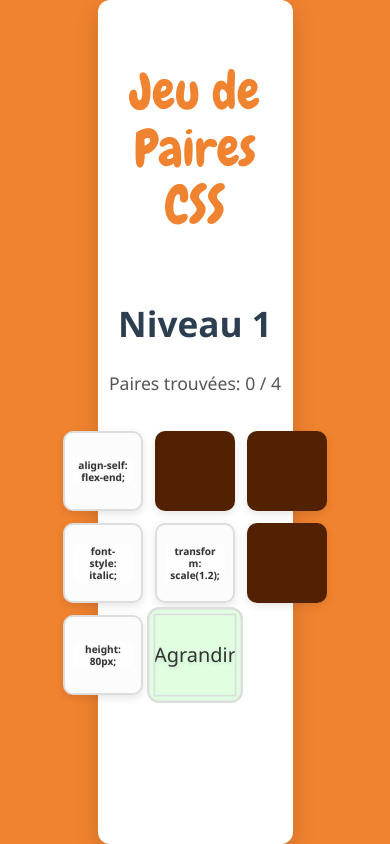
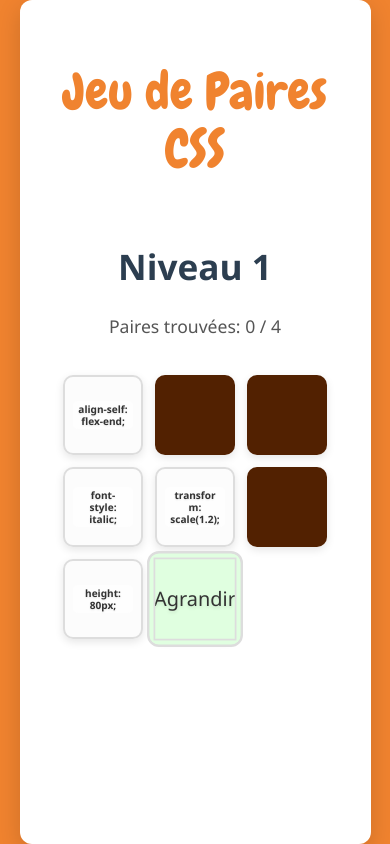
Before and after one commit to Dias-Jonathan-dev/Code-me-maybe, a React (Vite) app: page / in a window 390 px wide. Both pictures are taken after a click on the button "Start". Built offline with nearby package versions, Linux system fonts and the light colour scheme; a web font is replaced by a local one.

Commit message:
fix: fix app container width on mobile

```diff
--- a/src/styles.css
+++ b/src/styles.css
@@ -492,6 +492,10 @@ button {
   .card-name-overlay {
     font-size: 0.7em;
   }
+
+  .app-container {
+    max-width: 90vw;
+  }
 }
 
 @media (min-width: 601px) and (max-width: 900px) {
```
